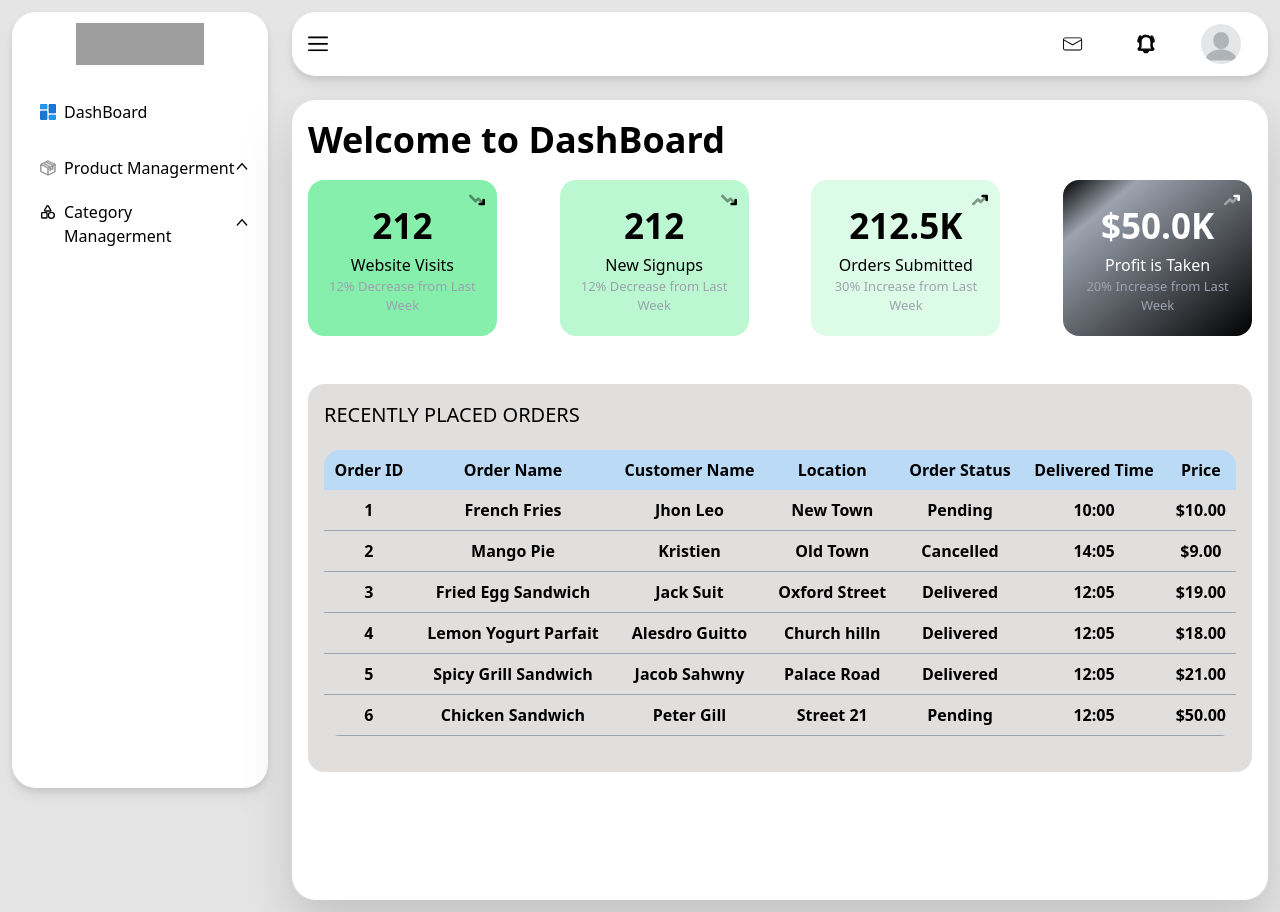
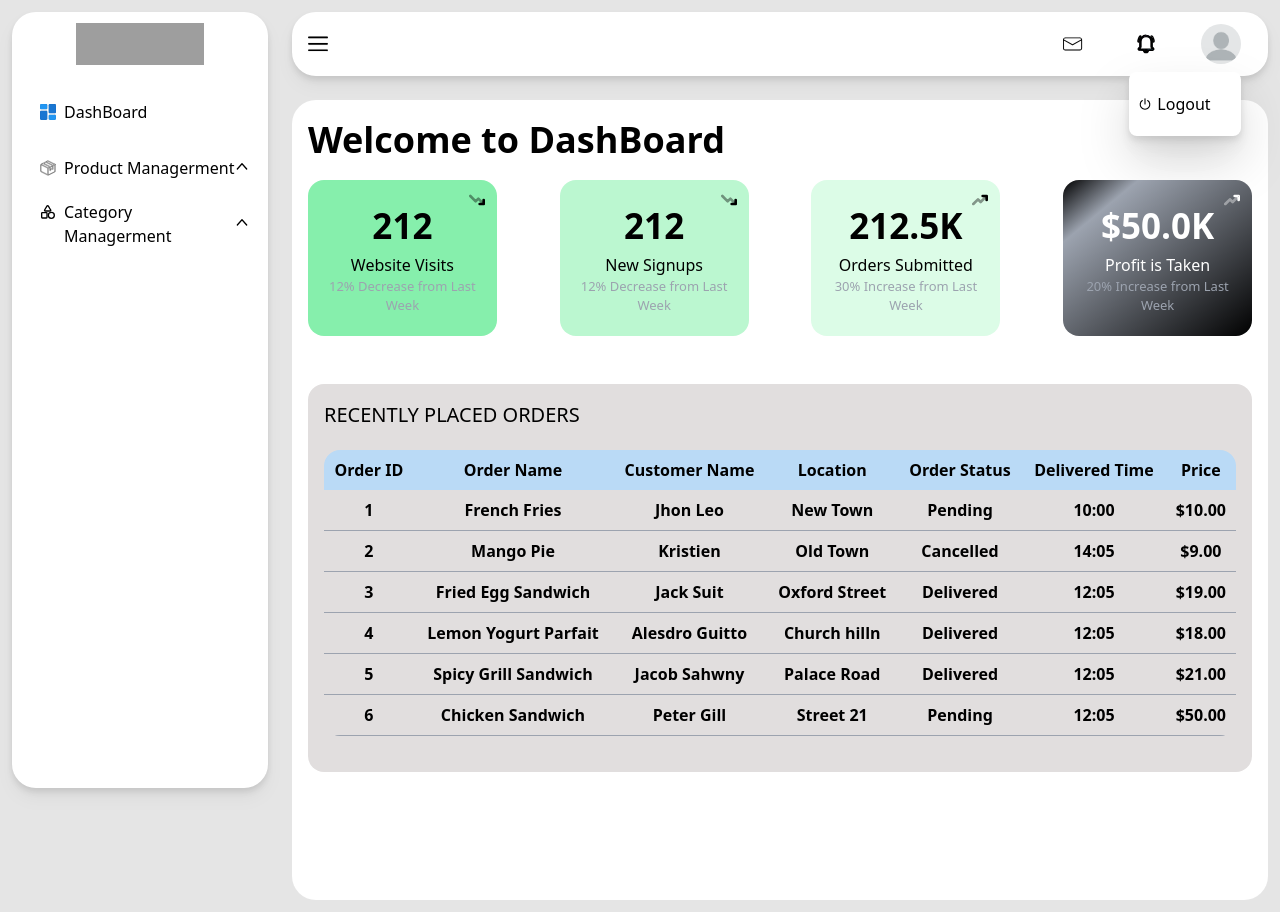
Before and after one commit to Linh-203/React-nhom3, a React (Vite) app: page /admin in a window 1280 px wide. Built offline with nearby package versions, Linux system fonts and the light colour scheme; grey boxes are pictures that could not be loaded.

Commit message:
update header Admin

```diff
--- /dev/null
+++ b/src/assets/icons/SingOutIcon.tsx
@@ -0,0 +1,27 @@
+import { IconProps } from './GlassIcon';
+
+const SignOutIcon = ({ className, width = '1rem', height = '1rem' }: IconProps) => {
+   return (
+      <svg
+         xmlns='http://www.w3.org/2000/svg'
+         version='1.1'
+         width={width}
+         height={height}
+         fill='none'
+         stroke='currentColor'
+         strokeWidth='2'
+         strokeLinecap='round'
+         strokeLinejoin='round'
+         viewBox='0 0 30 30'
+         className={className}
+      >
+         <g>
+            <g fill='none' stroke='#000' stroke-linecap='round' stroke-linejoin='round' stroke-width='2'>
+               <path d='M15 5v10M10 8.5a9 9 0 1 0 10 0' fill=''></path>
+            </g>
+         </g>
+      </svg>
+   );
+};
+
+export default SignOutIcon;
--- a/src/components/AdminHeader/AdminHeader.tsx
+++ b/src/components/AdminHeader/AdminHeader.tsx
@@ -1,29 +1,43 @@
+import { useState } from 'react';
 import BellIcon from '../../assets/icons/BellIcon';
 import EmailIcon from '../../assets/icons/EmailIcon';
 import MenuIcon from '../../assets/icons/MenuIcon';
 import images from '../../assets/images';
+import SignOutIcon from '../../assets/icons/SingOutIcon';
 
 type IProps = {
    toggleMenu(): void;
 };
 
 function AdminHeader(props: IProps) {
+   const [togglePopup, setTogglePopup] = useState<boolean>(false);
    const handleToggleMenu = () => props.toggleMenu();
 
    return (
       <div className='flex px-2 rounded-3xl w-full h-16 bg-white items-center mb-[24px] justify-between drop-shadow-lg'>
          <button onClick={() => handleToggleMenu()} className='p-2 rounded-full hover:bg-[rgba(0,0,0,0.2)]'>
-                <MenuIcon height='20' width='20'/>
+            <MenuIcon height='20' width='20' />
          </button>
          <div className='flex justify-around items-center w-56'>
             <button className='p-2 rounded-full hover:bg-[rgba(0,0,0,0.2)]'>
-                    <EmailIcon height='20' width='20'/>
+               <EmailIcon height='20' width='20' />
             </button>
             <button className='p-2 rounded-full hover:bg-[rgba(0,0,0,0.2)]'>
-                    <BellIcon height='20' width='20'/>
+               <BellIcon height='20' width='20' />
             </button>
-                <div className='rounded-full w-10 h-10 overflow-hidden'>
-                    <img className='m-full h-full object-cover' src={images.user} alt="" />
+            <div className='relative'>
+               <div onClick={() => setTogglePopup((prev) => !prev)} className='rounded-full w-10 h-10 overflow-hidden'>
+                  <img className='m-full h-full object-cover' src={images.user} alt='' />
+               </div>
+               {!togglePopup ? (
+                  <div className='my-2 rounded-lg py-3 absolute drop-shadow-2xl bg-white w-28 z-500 right-0'>
+                     <button className='flex p-2 w-full gap-1 items-center hover:bg-primaryBg'>
+                        <SignOutIcon /> Logout
+                     </button>
+                  </div>
+               ) : (
+                  ''
+               )}
             </div>
          </div>
       </div>
--- a/src/layouts/AdminLayout/AdminLayout.tsx
+++ b/src/layouts/AdminLayout/AdminLayout.tsx
@@ -16,7 +16,7 @@ function AdminLayout() {
          <AdminSideBar isMenuActive={menuState} />
          <div className={`min-h-screen rounded-3xl transition-all ${menuState ? 'ml-[280px]' : 'ml-0'}`}>
             <AdminHeader toggleMenu={toggleMenu} />
-            <div className='min-h-screen px-4 py-5 drop-shadow-2xl bg-white rounded-3xl'>
+            <div className='min-h-screen px-4 py-5 drop-shadow-2xlx bg-white rounded-3xl'>
                <Outlet />
             </div>
          </div>
```
Lines whose indentation alone changed are shown as unchanged.
